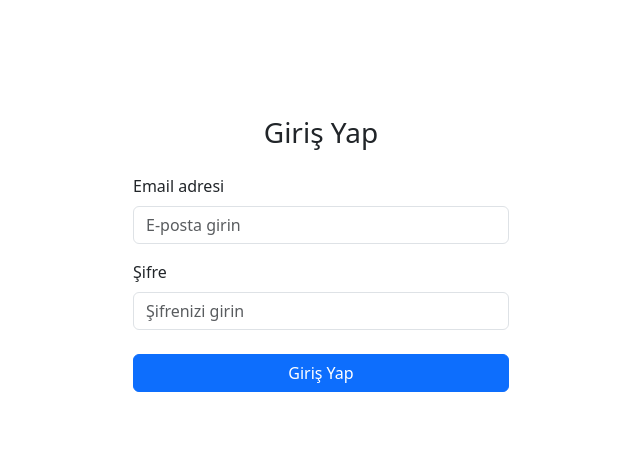
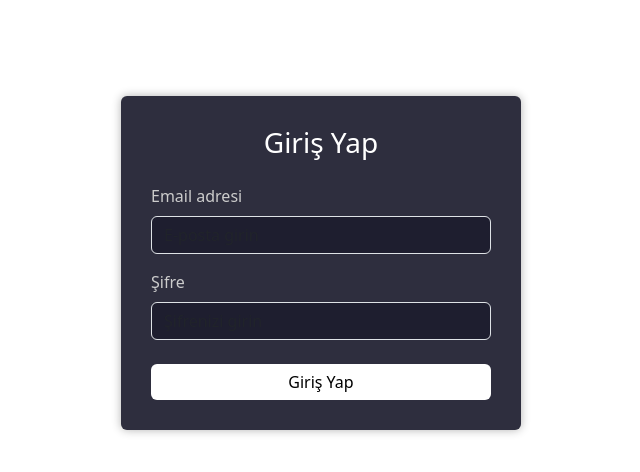
Before and after one commit to arslanberatt/salon-sac-, a React (Create React App) app: page /login in a window 1280 px wide. Shown: the top 472 px of the page, without its empty margins (319-959 px from the left). Built offline with nearby package versions, Linux system fonts and the light colour scheme; no server answers.

Commit message:
Giriş ekranı güncellendi

```diff
--- a/src/pages/Login.js
+++ b/src/pages/Login.js
@@ -1,7 +1,7 @@
 import React, { useState } from 'react';
 import { useMutation } from '@apollo/client';
 import { LOGIN_EMPLOYEE } from '../controllers/authController';
-import { Container, Form, Button, Alert, Spinner } from 'react-bootstrap';
+import { Container, Form, Button, Alert, Spinner, Card } from 'react-bootstrap';
 
 export default function Login() {
   const [email, setEmail] = useState('');
@@ -42,42 +42,72 @@ export default function Login() {
   };
 
   return (
-    <Container style={{ maxWidth: '400px', marginTop: '100px' }}>
-      <h3 className="text-center mb-4">Giriş Yap</h3>
+    <div
+      style={{
+        marginTop: '10vh',
+        display: 'flex',
+        justifyContent: 'center',
+        alignItems: 'center',
+        color: '#fff',
+      }}
+    >
+      <Card
+        style={{
+          width: '100%',
+          maxWidth: '400px',
+          padding: '30px',
+          backgroundColor: '#2e2e3e',
+          border: 'none',
+          boxShadow: '0 0 10px rgba(0,0,0,0.3)',
+        }}
+      >
+        <h3 className="text-center mb-4" style={{ color: '#ffffff' }}>
+          Giriş Yap
+        </h3>
         <Form onSubmit={handleSubmit}>
           {error && <Alert variant="danger">{error}</Alert>}
 
           <Form.Group className="mb-3">
-          <Form.Label>Email adresi</Form.Label>
+            <Form.Label style={{ color: '#ccc' }}>Email adresi</Form.Label>
             <Form.Control
               type="email"
               placeholder="E-posta girin"
               value={email}
               onChange={e => setEmail(e.target.value)}
               required
+              style={{
+                backgroundColor: '#1e1e2f',
+                color: '#fff',
+              }}
             />
           </Form.Group>
 
           <Form.Group className="mb-4">
-          <Form.Label>Şifre</Form.Label>
+            <Form.Label style={{ color: '#ccc' }}>Şifre</Form.Label>
             <Form.Control
               type="password"
               placeholder="Şifrenizi girin"
               value={password}
               onChange={e => setPassword(e.target.value)}
               required
+              style={{
+                backgroundColor: '#1e1e2f',
+                color: '#fff',
+              }}
             />
           </Form.Group>
 
           <Button
-          variant="primary"
+            variant="success"
             type="submit"
             className="w-100"
             disabled={loading}
+            style={{ backgroundColor: '#fff', color: 'black', border: 'none' }}
           >
             {loading ? <Spinner animation="border" size="sm" /> : 'Giriş Yap'}
           </Button>
         </Form>
-    </Container>
+      </Card>
+    </div>
   );
 }
```
Lines whose indentation alone changed are shown as unchanged.
